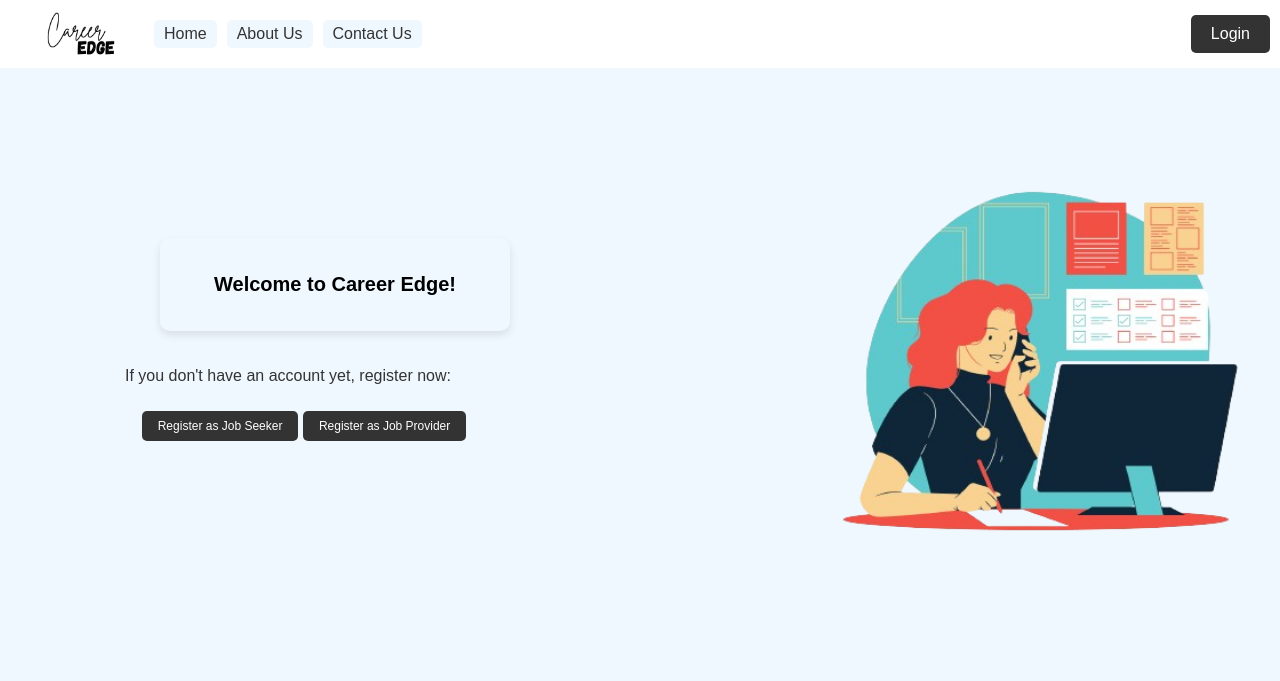
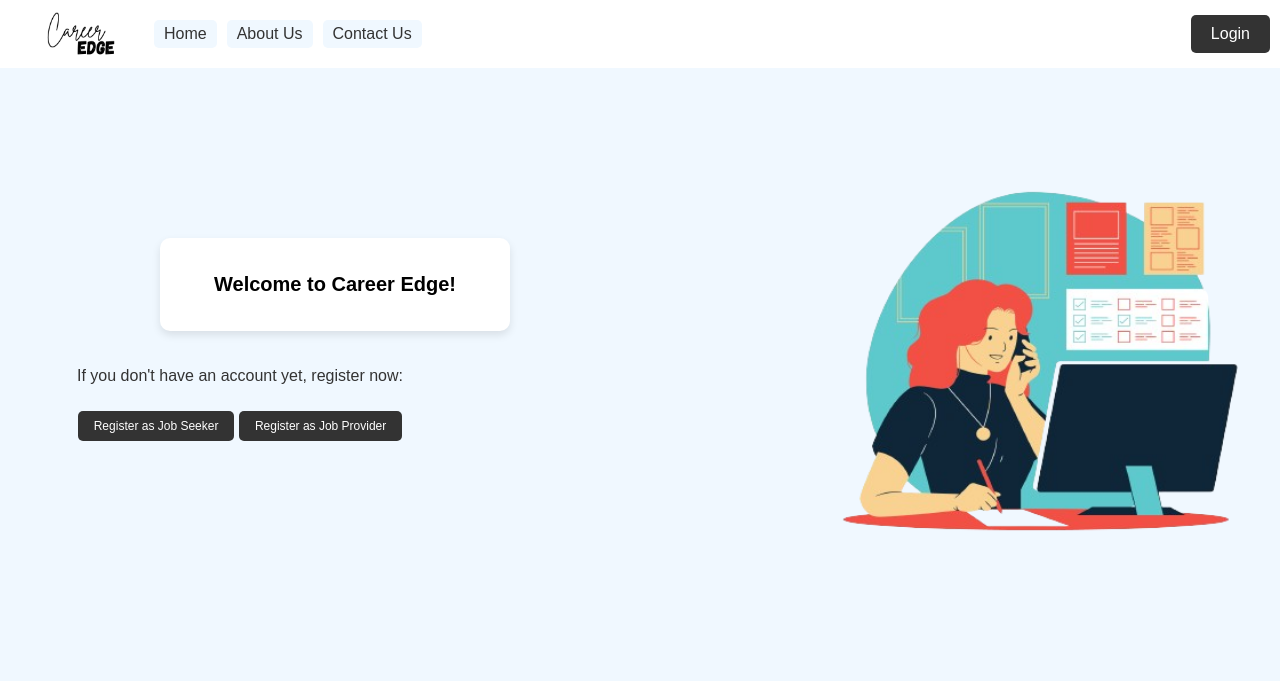
Before and after one commit to VaishnaviRaoB/Career_Edge, a Django app: page / in a window 1280 px wide. Shown: the top 681 px of the page. Run offline with Django 3.2, Linux system fonts and the light colour scheme.

Commit message:
Home modification

```diff
--- a/Career_edge/templates/home.html
+++ b/Career_edge/templates/home.html
@@ -75,6 +75,7 @@
             font-size: 20px;
             padding: 15px; /* Adjusted padding for a more compact box */
             border-radius: 10px;
+            background-color: #ffffff; /* White background for the box */
             box-shadow: 0 4px 8px rgba(0, 0, 0, 0.1); /* Optional: Add a box shadow */
             width: 25%; /* Set width of the box */
             margin-left: 20rem; /* Push box towards the left */
@@ -99,7 +100,7 @@
             border-radius: 5px;
             font-size: 12px; /* Smaller font size for the links */
             position: relative;
-            right: 21rem;
+            right: 25rem;
             bottom:14rem;
             top:10rem;
         }
@@ -114,7 +115,7 @@
             font-size: 16px;
             color: #333;
             position: relative;
-            right: 22rem;
+            right: 25rem;
             bottom:7rem;
             top:10rem;
         }
```
